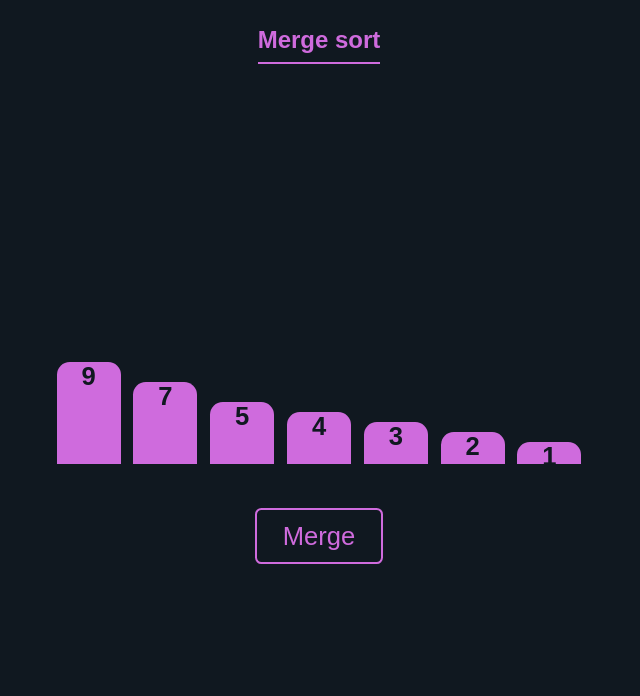
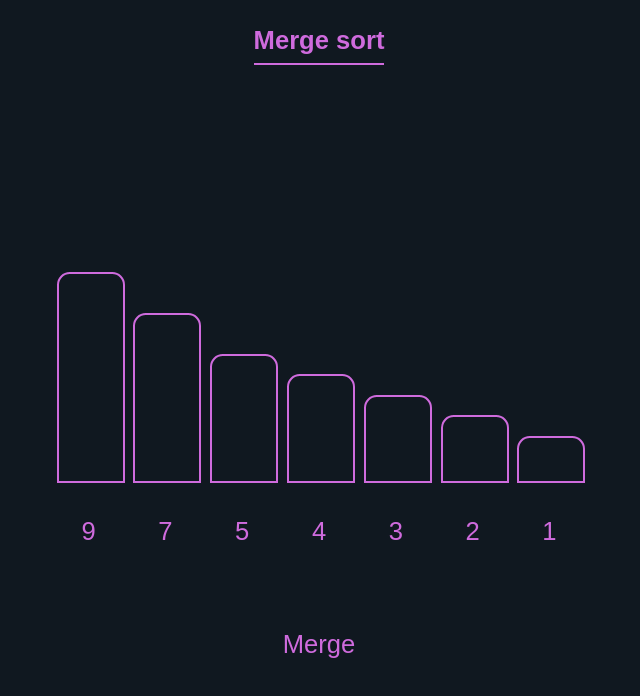
Before and after one commit to Jonny-exe/visualize-algorithms, a React (Create React App) app: page / in a window 1280 px wide. Shown: the top 696 px of the page, without its empty margins (321-961 px from the left). Built offline with nearby package versions, Linux system fonts and the light colour scheme.

Commit message:
feat: improved style even more

```diff
--- a/src/App.css
+++ b/src/App.css
@@ -19,6 +19,7 @@
 
 h2 {
   margin: 0;
+  font-size: 2vmax;
 }
 
 hr {
@@ -29,8 +30,9 @@ hr {
 button {
   cursor: pointer;
   background-color: var(--blue);
-  border: 2px solid var(--purple);
-  border-radius: 0.5vmax;
+  /*border: 2px solid var(--purple);*/
+  /*border-radius: 0.5vmax;*/
+  border: none;
   color: var(--purple);
   width: 10vw;
   height: 7vh;
@@ -40,15 +42,10 @@ button {
   transition-duration: var(--speed);
 }
 
-@keyframes value-hover {
-  from {
-
-  }
-}
-
 button:hover {
-  background-color: var(--purple);
-  color: var(--blue);
+  /*background-color: var(--purple);*/
+  /*color: var(--blue);*/
+  color: white;
 }
 
 
@@ -78,8 +75,9 @@ button:hover {
   padding: 0 25%;
   width: 50%;
   height: 100%;
-  background-color: var(--purple);
-  color: var(--blue);
+  background-color: var(--blue);
+  color: var(--purple);
+  border: solid 0.2vmax var(--purple);
   border-radius: 1vmax 1vmax 0px 0px;
   font-size: 2vmax;
   font-weight: bold;
@@ -88,11 +86,33 @@ button:hover {
 .algorithms {
   width: 100%;
   display: flex;
-  height: 25%;
+  flex-direction: column;
+  height: 100%;
   /*padding: 0 10%;*/
   justify-content: center;
   margin: 5% 0;
+
+  /*align-items: flex-end;*/
+}
+
+.columns, .values {
+  height: 100%;
+  display: flex;
+  justify-content: center;
   align-items: flex-end;
+
+}
+
+.values {
+  align-items: center;
+  height: auto;
+  padding: 5% 0;
+  font-size: 2vmax;
+}
+
+.value-item {
+  width: 10%;
+  margin: 0 1% 1% 1%;
 }
 
 .algorithm-container {
@@ -107,6 +127,7 @@ button:hover {
 }
 
 .see-code {
+  display: none;
   position: absolute;
   top: 0;
   right: 0;
--- a/src/App.tsx
+++ b/src/App.tsx
@@ -10,6 +10,7 @@ function App() {
       <AlgorithmSelection />
         <div className="algorithm-container">
           <Algorithms />
+          <button class="see-code">{"<>"}</button>
         </div>
     </div>
   );
--- a/src/components/Algorithms.tsx
+++ b/src/components/Algorithms.tsx
@@ -14,13 +14,26 @@ const Algorithms = () => {
   return (
     <>
     <div className="algorithms">
+    <div className="columns">
     {
       values.map((value, index) => (
+      <>
       <div className="algorithm-value-container" key={index} style={{height: `${(value * 9 + 10)}%`}}>
-            <div className="algorithm-value"> {value} </div>
+        <div className="algorithm-value"></div>
+      </div>
+      </>
+    ))
+    }
+    </div>
+    <div className="values">
+      {
+        values.map((value, index) => (
+          <div className="value-item">
+            {value}
             </div>
         ))
       }
+    </div>
     </div>
       <button className="run-algorithm" onClick={merge}> Merge </button>
     </>
```
Lines whose indentation alone changed are shown as unchanged.
